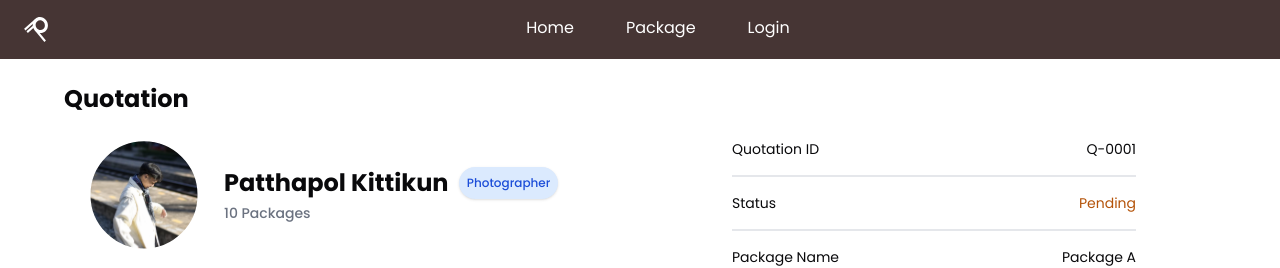
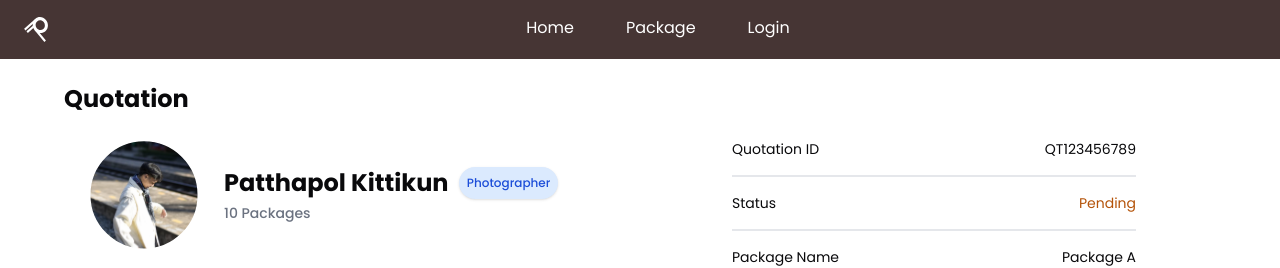
Before and after one commit to CP-RektMart/pic-me-pls-frontend, a Next.js app: page /quotation/1 in a window 1280 px wide. Shown: the top 268 px of the page. Built offline with nearby package versions, Linux system fonts and the light colour scheme; no server answers; some icons are missing.

Commit message:
chore: change mock data according to Figma

```diff
--- a/src/components/quotation-detail-page/quotation-detail.tsx
+++ b/src/components/quotation-detail-page/quotation-detail.tsx
@@ -19,7 +19,7 @@ export default function QuotationDetail() {
           lobortis inceptos turpis.'
         />
         <QuotationDetailSection
-          quotationID='Q-0001'
+          quotationID='QT123456789'
           status='Pending'
           packageName='Package A'
           photographerName='Patthapol Kittikun'
```
